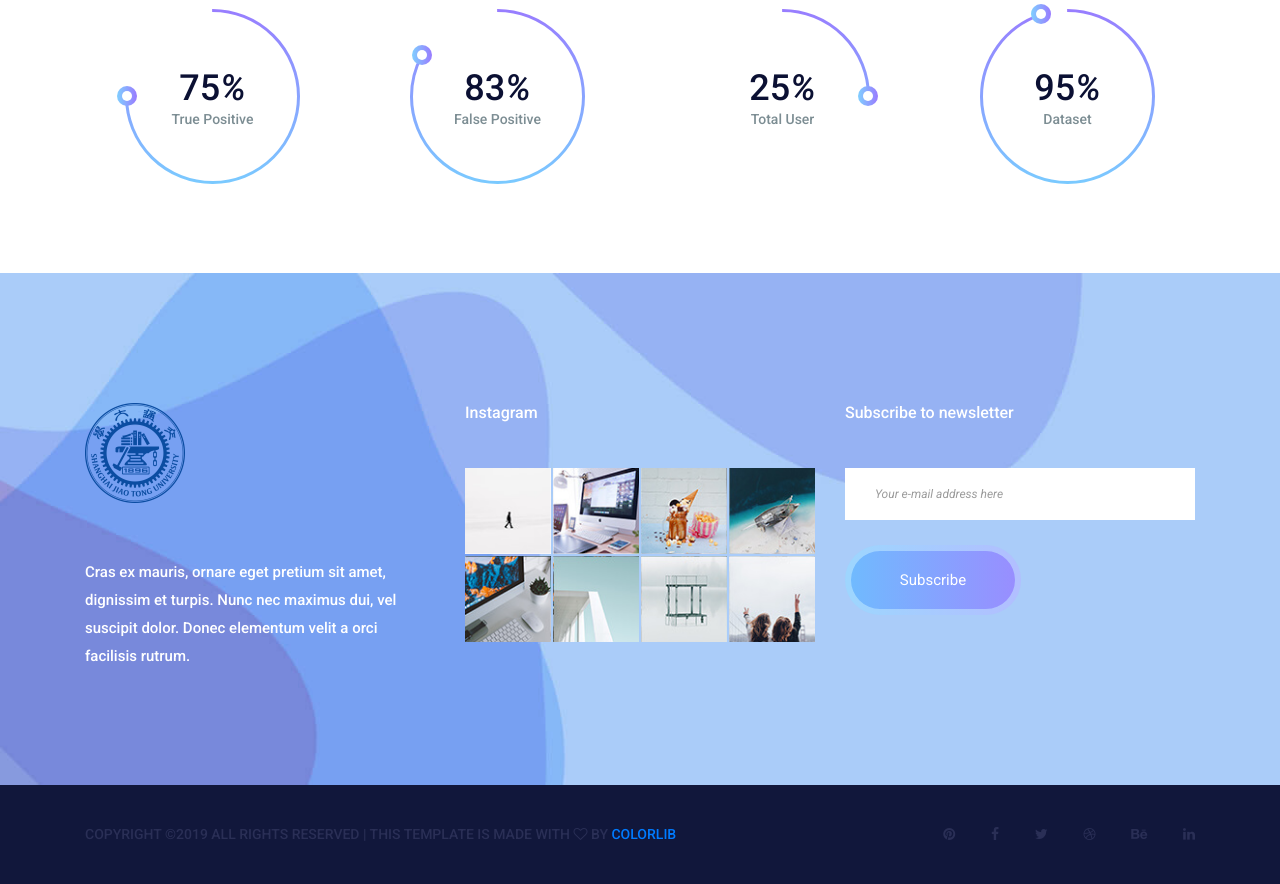
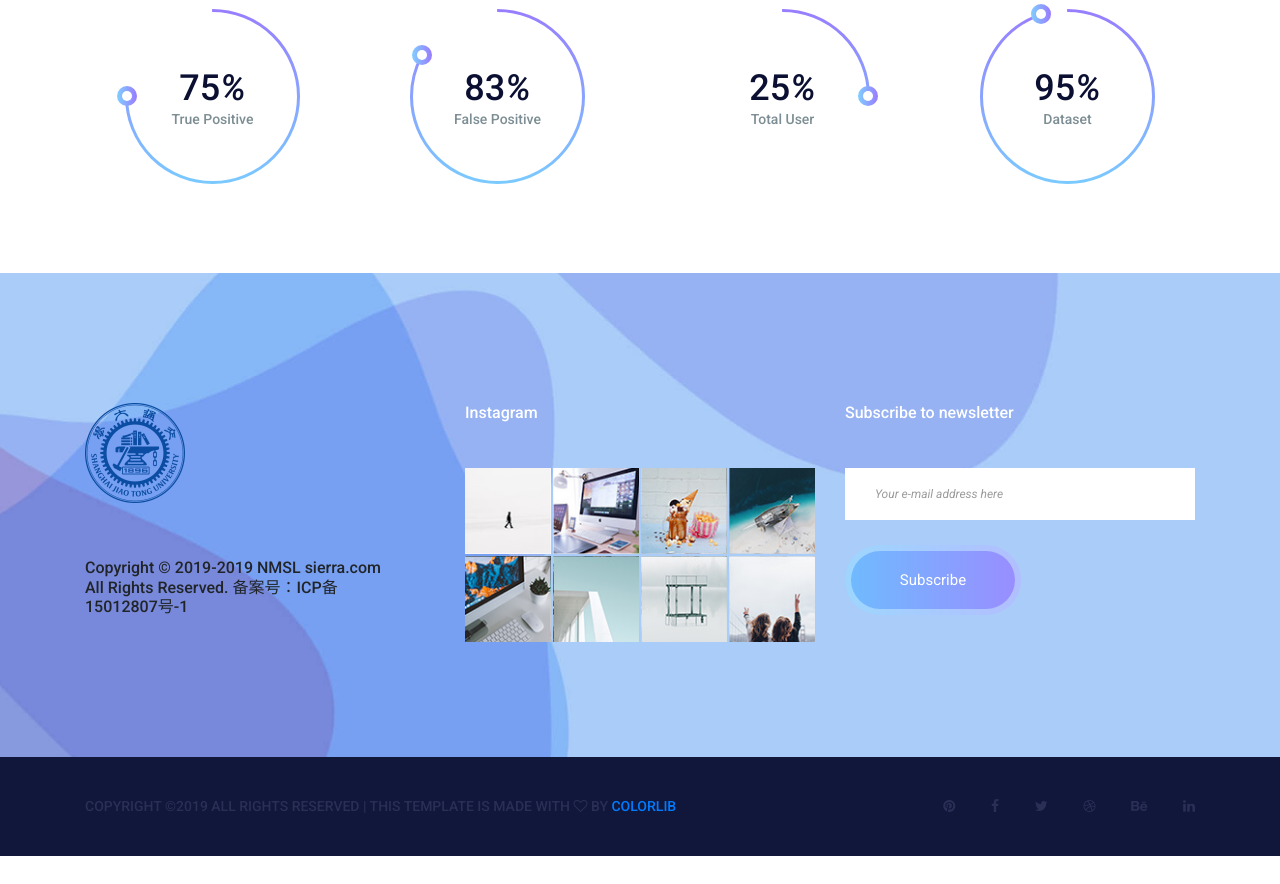
Before and after one commit to Yangzhengtang/Emognition, a Flask app: page / in a window 1280 px wide. Shown: the part 500-1384 px from the top of the page. After the commit the page ends 1356 px from the top, so only its background shows below. Run offline with Flask 2, Linux system fonts and the light colour scheme; some libraries are stand-ins or nearby versions.

Commit message:
Changes to be committed: 	modified:   app.py 	modified:   templates/sierra/base.html 	modified:   templates/upload.html

```diff
--- a/app.py
+++ b/app.py
@@ -184,9 +184,7 @@ def navigatefterSelection():
         selection = request.form.get('selection')
         print("Got it")
         print(description + selection)
-    return render_template('uploadSuccess.html')
-
-
+    return render_template('all_result.html')
 
 if __name__ == '__main__':
     app.run(threaded=True,host="0.0.0.0")
--- a/templates/sierra/base.html
+++ b/templates/sierra/base.html
@@ -125,7 +125,7 @@
                         <div class="col-lg-4 col-sm-6">
                             <aside class="f_widget f_about_widget">
                                 <img src="static/img/footer-logo.png" alt="">
-                                <p>Cras ex mauris, ornare eget pretium sit amet, dignissim et turpis. Nunc nec maximus dui, vel suscipit dolor. Donec elementum velit a orci facilisis rutrum.</p>
+                                <h6>Copyright © 2019-2019 NMSL  sierra.com All Rights Reserved. 备案号：ICP备15012807号-1</h6>
                             </aside>
                         </div>
                         <div class="col-lg-4 col-sm-6">
--- a/templates/upload.html
+++ b/templates/upload.html
@@ -37,7 +37,7 @@
             <div class="col-lg-6">
 			    <div class="touch_details">
 			        <div class="l_title">
-			            <img src="img/icon/title-icon.png" alt="">
+			            <img src="static/img/icon/title-icon.png" alt="">
 			            <h3>Please select your description</h3>
 			        </div>
 			        <li>
@@ -71,8 +71,11 @@
                        	<form name="choice" action="resultsAfterSelection" method='POST'>
 						    <select name="description">
 						        <option value="angry">angry</option>
+						        <option value="fear">fear</option>
 						        <option value="happy">happy</option>
+						        <option value="surprise">surprise</option>
 						        <option value="sad">sad</option>
+						        <option value="neutral">neutral</option>
 						    </select>
 						    <select name="selection">
 						        <option value="train">train</option>
```
